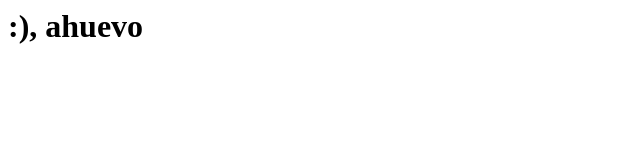
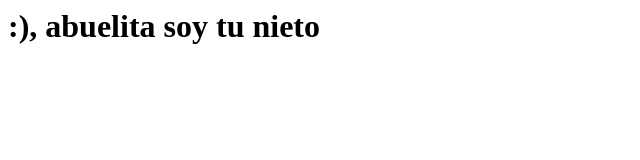
Before and after one commit to LucNieto/DevOps, a website: page public/index.html in a window 1280 px wide. Shown: the whole page, without its empty margins (0-640 px from the left). Drawn offline with Linux system fonts and the light colour scheme.

Commit message:
Limpiando el index, :p

```diff
--- a/public/index.html
+++ b/public/index.html
@@ -4,6 +4,6 @@
 
   </head>
   <body>
-    <h1> :), ahuevo </h1>
+    <h1> :), abuelita soy tu nieto</h1>
   </body>
 </html>
```
